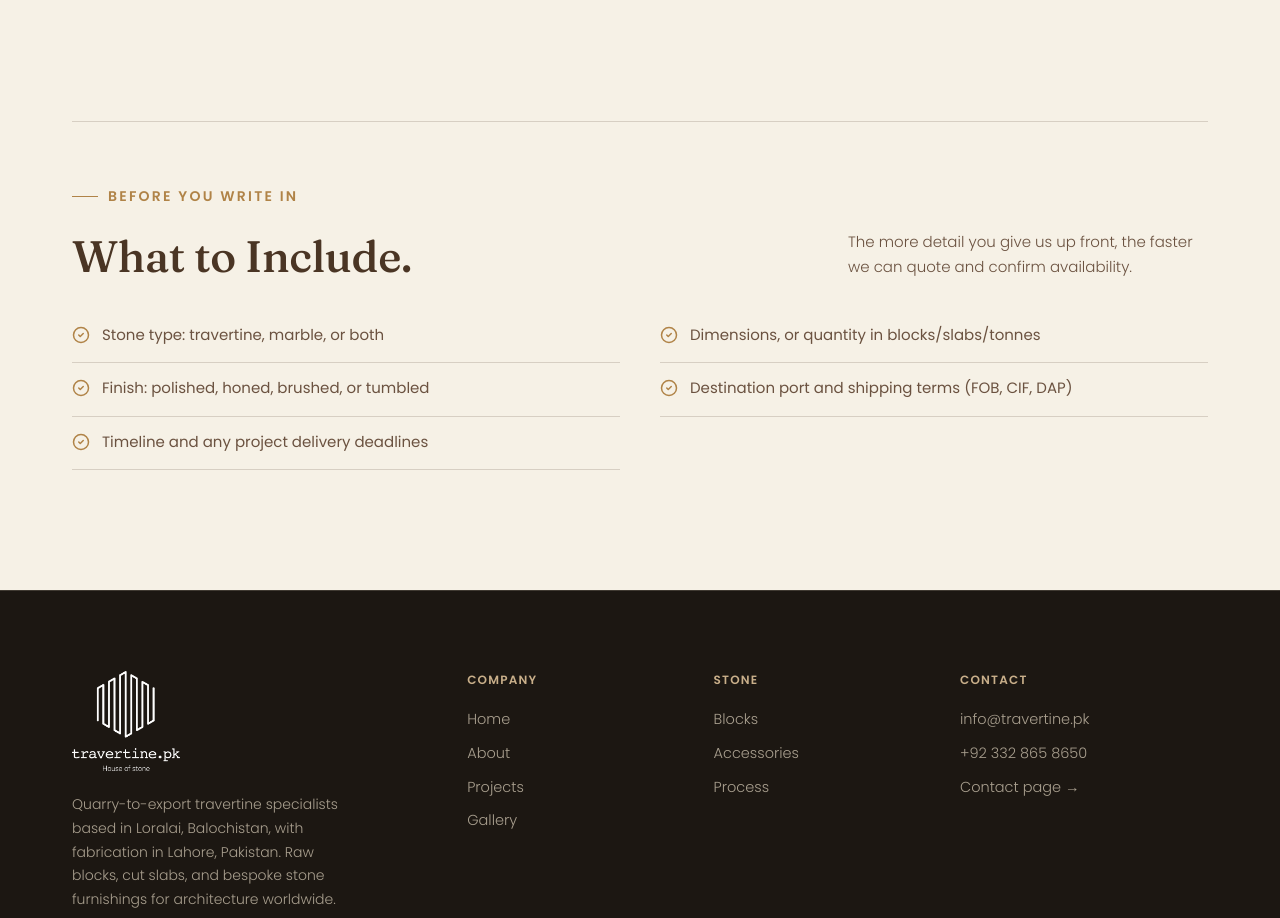
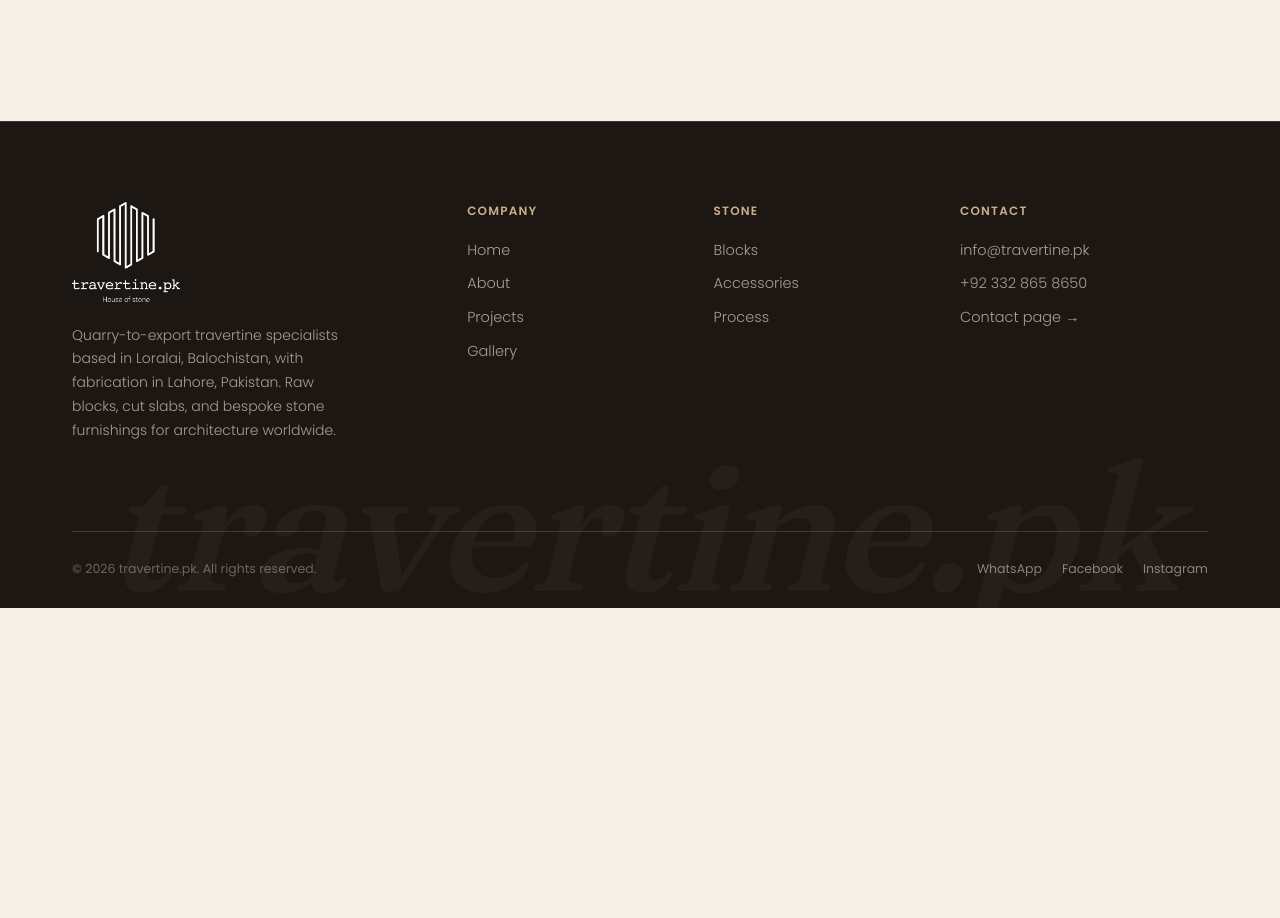
Before and after one commit to hannanabidd/travertine.pk, a Next.js app: page /contact in a window 1280 px wide. Shown: the part 1342-2260 px from the top of the page. After the commit the page ends 1950 px from the top, so only its background shows below. Built offline with nearby package versions, Linux system fonts and the light colour scheme.

Commit message:
chore: remove the contact us section "before you write in "

```diff
--- a/app/contact/page.tsx
+++ b/app/contact/page.tsx
@@ -63,7 +63,7 @@ export default function ContactPage() {
         </div>
       </section>
 
-      <section className="sec-pad" style={{ paddingTop: 0 }}>
+      {/* <section className="sec-pad" style={{ paddingTop: 0 }}>
         <div className="wrap">
           <div className="divider reveal" style={{ marginBottom: 64 }} />
           <div className="eyebrow reveal">Before You Write In</div>
@@ -82,7 +82,7 @@ export default function ContactPage() {
             ))}
           </ul>
         </div>
-      </section>
+      </section> */}
     </>
   );
 }
```
